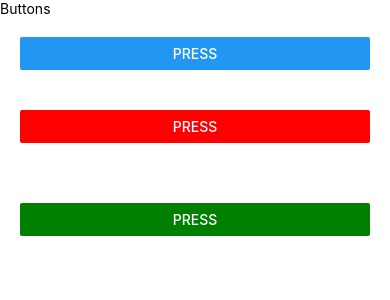
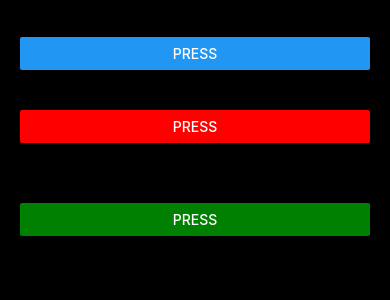
Before and after one commit to Shehiryar12/Awesomeproject, a React Native app: screen / in a window 390 px wide. Shown: the top 300 px of the page. Built offline with nearby package versions, Linux system fonts and the light colour scheme.

Commit message:
leran button.js

```diff
--- a/App.js
+++ b/App.js
@@ -51,9 +51,12 @@
 
 import {Text, View, StyleSheet} from 'react-native';
 import Name from './src/UI';
-import Ali from './src/UI';
-import Razim from './src/components';
+ import Ali from './src/UI';
+ import Asfi from './src/components';
 import Btns from './src/Buttons';
+ import Hunain from './src/UI';
+  import Raza from './src/UI';
+
 
 
 
@@ -61,9 +64,8 @@ import Btns from './src/Buttons';
 
 const App = () => {
   return (
-    <Ali/>,
-    <Razim />,
-    <Btns />
+    //  <Ali/>
+       <Btns />
 
     //       <Text>Ahmed</Text>
     //     </View>
@@ -88,7 +90,7 @@ const App = () => {
     //   {/* <View style={styles.box4}></View>  */}
     // </View>
   );
-};
+  };
 
 const styles = StyleSheet.create({
   main: {
--- a/src/Buttons.js
+++ b/src/Buttons.js
@@ -4,10 +4,7 @@
 
  const Btns= ()=>{
 
-    // const data=1000
-    const Press= ()=>{
-         console.log("warning")
-    }
+    // conbst data=1000
 
     return(
     //     <View>
@@ -16,8 +13,8 @@
     //     <Button title="Click" color="blue" onPress={()=>Press("I am fine")}></Button>
     //   </View>
 
-    <View>
-           <Text>Buttons</Text>
+    <View style={{backgroundColor:"black",flex:1}}>
+           <Text>Button</Text>
 
            <View style={{padding:20}}>
               <Button title="PRESS"></Button>
--- a/src/UI.js
+++ b/src/UI.js
@@ -18,19 +18,11 @@ const Ali = () => {
         <Button title="submit" color="green"></Button>
       </View>
 
-      <Ahmed />
+
 
     </View>
   );
 };
 
-const Ahmed = () => {
-    return(
 
-      <View>
-        <Text style={{fontSize:30,color:'white'}}>DATA:-</Text>
-            <Text style={{fontSize:20 ,color:'white'}}>Age:22</Text>
-      </View>
-    );
-};
 export default Ali;
--- a/src/components.js
+++ b/src/components.js
@@ -1,12 +1,12 @@
  import React from 'react';
 
  import  {
-      Button,
+
       Text,
       View
   } from "react-native";
 
-const Razim= () =>{
+const Raza= () =>{
     return(
          <View>
             <Text style={{fontSize:30}}>Compenents</Text>
@@ -15,12 +15,12 @@ const Razim= () =>{
             <Text style={{fontSize:20}}>Age:23</Text>
             <Text style={{fontSize:20}}>School:RPS</Text>
 
-
          </View>
 
 
     );
 
+
 }
 
-export default Razim;
+export default Raza;
```
